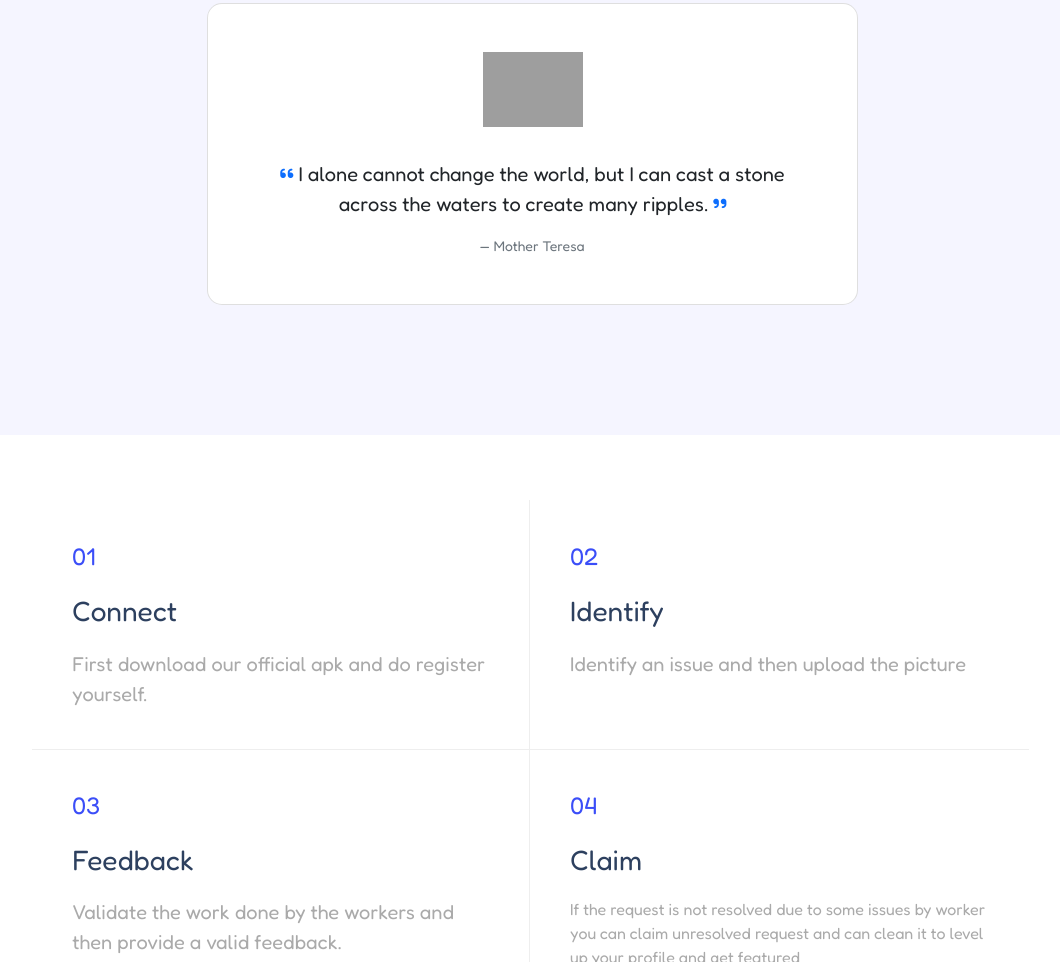
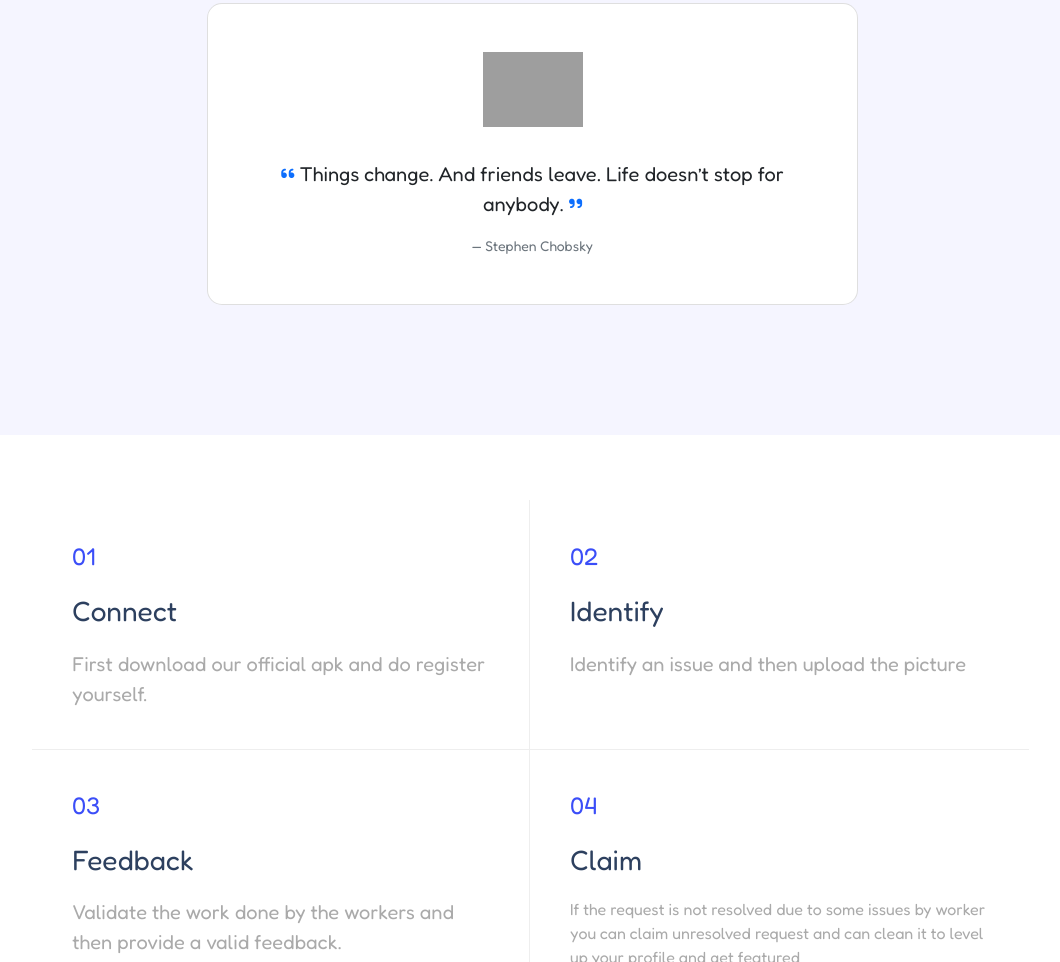
Before and after one commit to MansiBhayade/kudamcam, a plain HTML site: page index.html in a window 1280 px wide. Shown: the part 931-1893 px from the top of the page, without its empty margins (108-1168 px from the left). Drawn offline with nearby package versions, Linux system fonts and the light colour scheme; grey boxes are pictures that could not be loaded.

Commit message:
quotes added

```diff
--- a/index.html
+++ b/index.html
@@ -450,8 +450,27 @@
         {
             title: "I alone cannot change the world, but I can cast a stone across the waters to create many ripples.",
             author: "Mother Teresa"
+        },
+         {
+            title: "There is nothing permanent except change.",
+            author: "Heraclitus"
+        },
+        {
+            title: "Today was good. Today was fun. Tomorrow is another one.",
+            author: "Dr. Suess"
+        },
+        {
+            title: " Play to your strengths. If you aren’t great at something, do more of what you’re great at.",
+            author: "Jason Lemkin"
+        },
+        {
+            title: " Things change. And friends leave. Life doesn’t stop for anybody.",
+            author: "Stephen Chobsky"
+        },
+        {
+            title: " Change in all things is sweet.",
+            author: "Aristotle"
         }
-
 
     ]
     window.addEventListener('DOMContentLoaded', (event) => {
```
